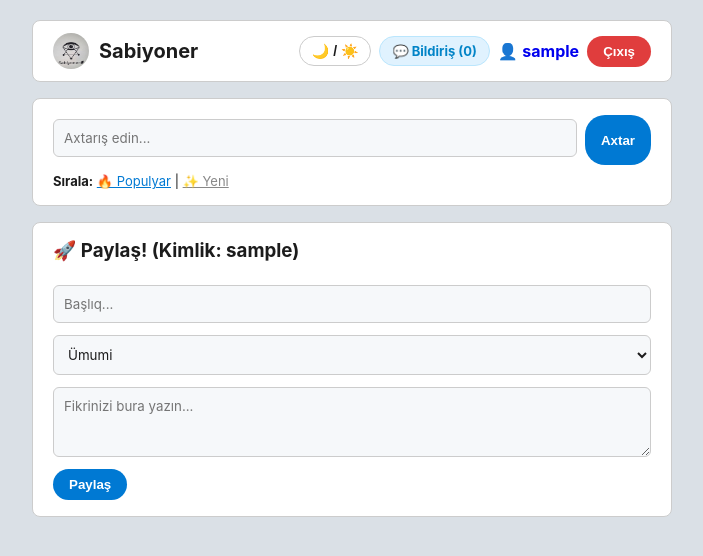
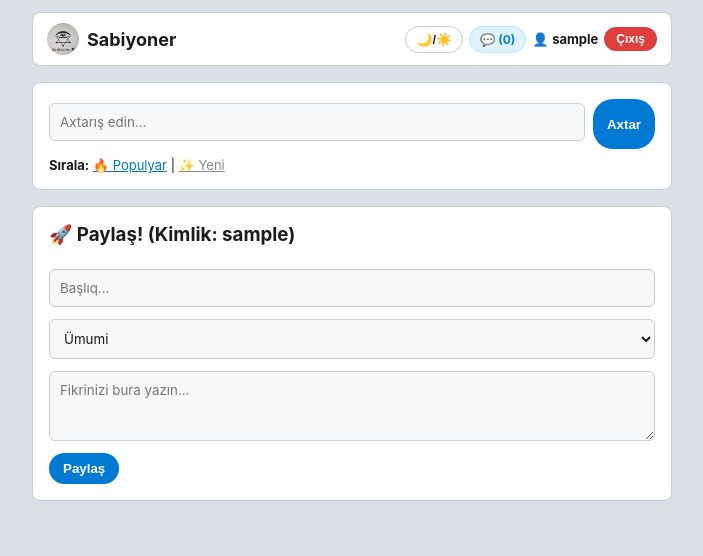
Before and after one commit to Sabiyoner/Sabiyoner, a Flask app: page / in a window 1280 px wide. Shown: the top 556 px of the page, without its empty margins (288-991 px from the left). Run offline with Flask 3, Linux system fonts and the light colour scheme; the visitor is signed in with stand-in values (Sample User, id 1); data that the repository does not hold is empty; some libraries are stand-ins or nearby versions.

Commit message:
Update index.html

```diff
--- a/templates/index.html
+++ b/templates/index.html
@@ -8,28 +8,35 @@
     <style>
         :root { --bg-color: #DAE0E6; --card-bg: #ffffff; --text-color: #1c1c1c; --border-color: #ccc; --input-bg: #f6f8fa; --comment-bg: #f8f9fa; }
         body.dark-mode { --bg-color: #030303; --card-bg: #1a1a1b; --text-color: #d7deda; --border-color: #343536; --input-bg: #272729; --comment-bg: #272729; }
-        body { font-family: -apple-system, BlinkMacSystemFont, "Segoe UI", Roboto, sans-serif; background-color: var(--bg-color); color: var(--text-color); margin: 0; padding: 20px; transition: 0.3s; }
+        body { font-family: -apple-system, BlinkMacSystemFont, "Segoe UI", Roboto, sans-serif; background-color: var(--bg-color); color: var(--text-color); margin: 0; padding: 12px; transition: 0.3s; }
         .container { max-width: 640px; margin: auto; }
-        .top-bar { display: flex; justify-content: space-between; align-items: center; background: var(--card-bg); padding: 12px 20px; border-radius: 8px; margin-bottom: 16px; border: 1px solid var(--border-color); }
-        .header { display: flex; align-items: center; gap: 10px; text-decoration: none; }
-        .logo-img { width: 36px; height: 36px; border-radius: 50%; }
-        .site-title { font-size: 20px; font-weight: 700; margin: 0; color: var(--text-color); }
-        .auth-box, .filter-box, .form-box, .post-card { background: var(--card-bg); padding: 16px 20px; border-radius: 8px; margin-bottom: 16px; border: 1px solid var(--border-color); }
+
+        /* Yuxarı Panel Düzəlişi */
+        .top-bar { display: flex; flex-wrap: wrap; justify-content: space-between; align-items: center; background: var(--card-bg); padding: 10px 14px; border-radius: 8px; margin-bottom: 16px; border: 1px solid var(--border-color); gap: 8px; }
+        .header { display: flex; align-items: center; gap: 8px; text-decoration: none; }
+        .logo-img { width: 32px; height: 32px; border-radius: 50%; }
+        .site-title { font-size: 18px; font-weight: 700; margin: 0; color: var(--text-color); }
+        .user-actions { display: flex; align-items: center; gap: 6px; flex-wrap: wrap; }
+
+        .auth-box, .filter-box, .form-box, .post-card { background: var(--card-bg); padding: 16px; border-radius: 8px; margin-bottom: 16px; border: 1px solid var(--border-color); }
         .auth-form { display: flex; gap: 8px; margin-top: 8px; }
         input, textarea, select { width: 100%; padding: 10px; margin-top: 4px; margin-bottom: 8px; border: 1px solid var(--border-color); border-radius: 6px; box-sizing: border-box; background-color: var(--input-bg); color: var(--text-color); font-family: inherit; }
-        button { background-color: #0079d3; color: white; border: none; padding: 8px 16px; border-radius: 20px; cursor: pointer; font-weight: 700; }
-        .btn-theme { background: transparent; border: 1px solid var(--border-color); color: var(--text-color); padding: 6px 12px; border-radius: 15px; cursor: pointer; font-size: 14px; }
-        .btn-notif { background: #e0f2fe; color: #0284c7; border: 1px solid #bae6fd; padding: 6px 12px; border-radius: 15px; font-size: 13px; font-weight: bold; text-decoration: none; position: relative; }
-        .btn-notif-active { background: #fe2c55 !important; color: white !important; animation: pulse 1s infinite; }
+        button { background-color: #0079d3; color: white; border: none; padding: 8px 14px; border-radius: 20px; cursor: pointer; font-weight: 700; }
+
+        /* Düymə ölçülərinin optimallaşdırılması */
+        .btn-theme { background: transparent; border: 1px solid var(--border-color); color: var(--text-color); padding: 5px 10px; border-radius: 15px; cursor: pointer; font-size: 13px; }
+        .btn-notif { background: #e0f2fe; color: #0284c7; border: 1px solid #bae6fd; padding: 5px 10px; border-radius: 15px; font-size: 12px; font-weight: bold; text-decoration: none; display: inline-block; }
+        .btn-notif-active { background: #fe2c55 !important; color: white !important; }
         .btn-register { background-color: #28a745; }
-        .btn-logout { background-color: #e03d3d; }
+        .btn-logout { background-color: #e03d3d; padding: 5px 12px; font-size: 12px; border-radius: 15px; }
         .btn-delete { background-color: #ff4d4f; padding: 3px 8px; font-size: 11px; text-decoration: none; color: white; border-radius: 12px; margin-left: 6px; }
+
         .post-meta { font-size: 12px; color: #787c7e; margin-bottom: 8px; display: flex; justify-content: space-between; align-items: center; }
         .tag { background: #eef3f8; color: #0079d3; padding: 2px 8px; border-radius: 12px; font-weight: 600; }
-        .author-badge { font-weight: 700; color: #0079d3; text-decoration: none; background: #f0f7ff; padding: 3px 8px; border-radius: 12px; border: 1px solid #cce4ff; }
+        .author-badge { font-weight: 700; color: #0079d3; text-decoration: none; background: #f0f7ff; padding: 3px 8px; border-radius: 12px; border: 1px solid #cce4ff; font-size: 12px; }
         .author-badge:hover { background: #0079d3; color: white; }
-        .btn-inline-follow { background: #fe2c55; color: white; border: none; padding: 3px 10px; border-radius: 12px; font-size: 11px; font-weight: bold; text-decoration: none; margin-left: 6px; display: inline-block; }
-        .btn-inline-unfollow { background: transparent; color: #888; border: 1px solid var(--border-color); padding: 3px 8px; border-radius: 12px; font-size: 11px; font-weight: bold; text-decoration: none; margin-left: 6px; display: inline-block; }
+        .btn-inline-follow { background: #fe2c55; color: white; border: none; padding: 3px 8px; border-radius: 12px; font-size: 11px; font-weight: bold; text-decoration: none; margin-left: 4px; display: inline-block; }
+        .btn-inline-unfollow { background: transparent; color: #888; border: 1px solid var(--border-color); padding: 3px 8px; border-radius: 12px; font-size: 11px; font-weight: bold; text-decoration: none; margin-left: 4px; display: inline-block; }
         .post-actions { display: flex; gap: 10px; align-items: center; margin-bottom: 12px; }
         .vote-btn { background-color: #ffeae8; color: #ff4500; text-decoration: none; padding: 6px 14px; border-radius: 20px; font-weight: 700; font-size: 13px; }
         .share-btn { background-color: #25D366; color: white; text-decoration: none; padding: 6px 14px; border-radius: 20px; font-weight: 700; font-size: 13px; }
@@ -46,14 +53,14 @@
             <img src="{{ url_for('static', filename='logo.png') }}" alt="Sabiyoner Logo" class="logo-img">
             <h1 class="site-title">Sabiyoner</h1>
         </a>
-        <div style="display: flex; align-items: center; gap: 8px;">
-            <button class="btn-theme" onclick="toggleTheme()">🌙 / ☀️</button>
+        <div class="user-actions">
+            <button class="btn-theme" onclick="toggleTheme()">🌙/☀️</button>
             {% if current_user != 'Qonaq' %}
-                <a href="#" id="notifBtn" class="btn-notif" onclick="openNotifMsg(); return false;">💬 Bildiriş (0)</a>
-                <a href="/user/{{ current_user }}" style="text-decoration:none;">👤 <b>{{ current_user }}</b></a>
+                <a href="#" id="notifBtn" class="btn-notif" onclick="openNotifMsg(); return false;">💬 (0)</a>
+                <a href="/user/{{ current_user }}" style="text-decoration:none; font-size:13px; color:var(--text-color);">👤 <b>{{ current_user }}</b></a>
                 <a href="/logout"><button class="btn-logout">Çıxış</button></a>
             {% else %}
-                <span>👤 <b>Qonaq</b></span>
+                <span style="font-size:13px;">👤 <b>Qonaq</b></span>
             {% endif %}
         </div>
     </div>
@@ -164,11 +171,11 @@
             const data = await res.json();
             const btn = document.getElementById('notifBtn');
             if (data.unread_count > 0) {
-                btn.innerHTML = `💬 Mesaj (${data.unread_count})`;
+                btn.innerHTML = `💬 (${data.unread_count})`;
                 btn.classList.add('btn-notif-active');
                 firstSender = data.senders[0];
             } else {
-                btn.innerHTML = `💬 Bildiriş (0)`;
+                btn.innerHTML = `💬 (0)`;
                 btn.classList.remove('btn-notif-active');
                 firstSender = null;
             }
```
